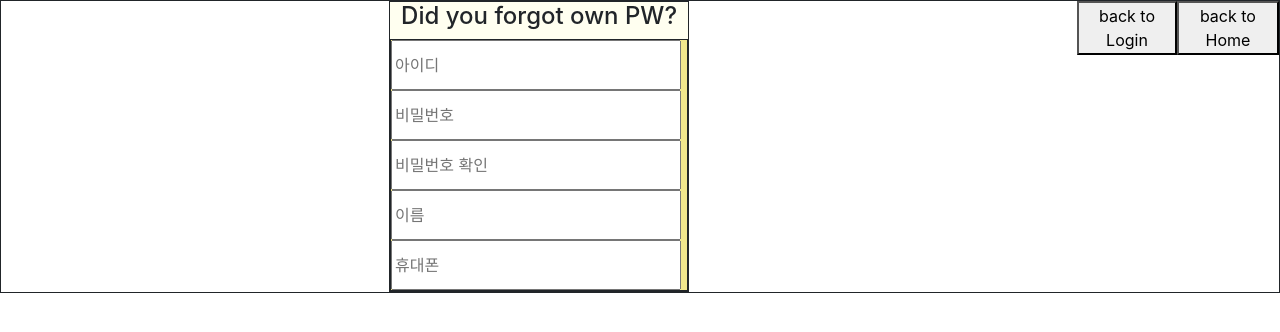
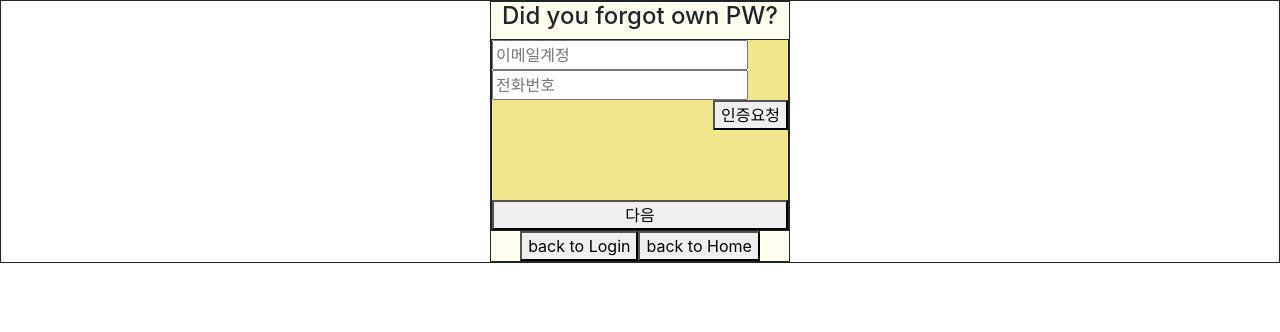
Before and after one commit to wj1089/review-prac, a React (Create React App) app: page /forgotpw in a window 1280 px wide. Shown: the top 332 px of the page. Built offline with nearby package versions, Linux system fonts and the light colour scheme.

Commit message:
fotgot password

```diff
--- a/src/actions/type.js
+++ b/src/actions/type.js
@@ -10,6 +10,7 @@ export const LOGIN_FAIL = "LOGIN_FAIL";
 // export const LOGOUT_SUCCESS = "LOGOUT_SUCCESS";
 // export const LOGOUT_FAIL = "LOGOUT_FAIL";
 export const LOGOUT = "LOGOUT";
+export const UPDATE = "UPDATE"
 
 export const SET_MESSAGE = "SET_MESSAGE";
 export const CLEAR_MESSAGE = "CLEAR_MESSAGE";
--- a/src/components/ForgotId.js
+++ b/src/components/ForgotId.js
@@ -5,13 +5,9 @@ import testUtils from 'react-dom/test-utils';
 // import PropTypes from 'prop-types';
 
 const ForgotId = () => {
-
-    const phoneCode =  "https://childsnack-test.appspot.com/_ah/api/user/v1/getAuthNum?phone=%7bparam1%7d";
+    // const phoneCode =  "https://childsnack-test.appspot.com/_ah/api/user/v1/getAuthNum?phone=%7bparam1%7d";
     const searchEmail = 'https://childsnack-test.appspot.com/_ah/api/user/v1/findEmail?phone=';
     const sendEmail = 'https://childsnack-test.appspot.com/_ah/api/user/v1/sendEmail'
-    // 'https://catproject-test.appspot.com/_ah/api/auth/v1/login/client'
-    // const searchPass = 'https://childsnack-test.appspot.com/_ah/api/user/v1/findPassword?email=';
-    // const sendPassword = 'https://childsnack-test.appspot.com/_ah/api/user/v1/sendPassword';
 
     // 기본 찾기항목
     const [forgotInfo,setForgotInfo] = useState({
@@ -27,6 +23,7 @@ const ForgotId = () => {
     const [rqustAuth, setRqustAuth] = useState('')
     // 입력한 코드넘버
     const [codeNum, setCodeNum] = useState('')
+    //마지막 사용자가 찾은 아이디
     const [userId, setUserId] = useState('')
     console.log("rqustAuth")
     console.log(rqustAuth)
@@ -37,17 +34,11 @@ const ForgotId = () => {
     const [finalCheck, setFinalCheck] = useState(false)
 
     // 아이디 보여주기
-    const [showId, setShowId] = useState(false)
+    // const [showId, setShowId] = useState(false)
+
     // 타이머
     const [minutes, setMinutes] = useState(0);
     const [seconds, setSeconds] = useState(0);
-
-    // const [show, setShow] = useState(false);
-    // const handleShow = useCallback(()=>{
-    //     setFinalCheck(false)
-    //     setShow(true)
-    // })
-    // const handleClose = () => {setShow(false);}
 
     const codeNumChange = (e) =>{
         setCodeNum(e.target.value)
@@ -71,16 +62,14 @@ const ForgotId = () => {
         console.log(rqustSwitch)
 
         setRqustSwitch(!rqustSwitch);
-
         if(rqustSwitch === true){
             console.log("통과")
-        }else if(rqustSwitch === false &&forgotInfo.phone === '' && forgotInfo.name === ''){
+        }else if(rqustSwitch === false && forgotInfo.phone === '' && forgotInfo.name === ''){
             console.log("부합하지않음")
             alert("빈칸 내용을 정확히 입력해주세요")
             setRqustSwitch(false);
             return
         }
-
         axios
         .get(searchEmail + forgotInfo.phone + '&name=' + forgotInfo.name)
         .then((response)=>{
@@ -102,7 +91,7 @@ const ForgotId = () => {
     },[forgotInfo.name, forgotInfo.phone, rqustSwitch])
 
 
-
+    //인증번호 발송 후 입력과정
     const pressCertiBtn = (
         <>
             <div>
@@ -128,7 +117,7 @@ const ForgotId = () => {
             </div>
         </>
     )
-
+    //인증요청 발송 전
     const notPressCertiBtn = (
         <button onClick={handleCodeSwitch} style={{float:'right'}}> 인증요청 </button>
     )
@@ -197,20 +186,11 @@ const ForgotId = () => {
             name :  forgotInfo.name
         } )
           .then((response) => {
-            console.log("response")
-            console.log(response)
-            console.log("agreeRqst")
-            console.log(agreeRqst)
-            console.log("showId")
-            console.log(showId)
             if(response && response.data){
                 const findId = response.data.email
-                console.log("findId")
-                console.log(findId)
                 setUserId(findId)
             }
             setAgreeRqst(true)
-            setShowId(true)
             setFinalCheck(true)
           })
           .catch((error)=>{
@@ -222,17 +202,8 @@ const ForgotId = () => {
 
       }
 
-    //인증번호 입력후 다음 전송
-    // const nextSubmit = () =>{
-    //     console.log("next Submit on")
-
-    // }
-
-
     //최종 아이디 보여지는부분
     const makeReqElement = () =>{
-
-
         return(
             <>
             <div>
@@ -240,7 +211,7 @@ const ForgotId = () => {
                     Did you forgot own ID?
                 </h3>
                 <div className="mid-area" style={{height:150}}>
-                    <div>아이디를 알려드립니다.</div>
+                    <div>고객님의 아이디를 알려드립니다.</div>
                     {userId}
                 </div>
         </div>
@@ -249,22 +220,22 @@ const ForgotId = () => {
     }
 
 
-    // useEffect(() => {
-    //     const countdown = setInterval(() => {
-    //       if (Number(seconds) > 0) {
-    //         setSeconds(Number(seconds) - 1);
-    //       }
-    //       if (Number(seconds) === 0) {
-    //         if (Number(minutes) === 0) {
-    //           clearInterval(countdown);
-    //         } else {
-    //           setMinutes(Number(minutes) - 1);
-    //           setSeconds(59);
-    //         }
-    //       }
-    //     }, 1000);
-    //     return () => clearInterval(countdown);
-    //   }, [minutes, seconds]);
+    useEffect(() => {
+        const countdown = setInterval(() => {
+          if (Number(seconds) > 0) {
+            setSeconds(Number(seconds) - 1);
+          }
+          if (Number(seconds) === 0) {
+            if (Number(minutes) === 0) {
+              clearInterval(countdown);
+            } else {
+              setMinutes(Number(minutes) - 1);
+              setSeconds(59);
+            }
+          }
+        }, 1000);
+        return () => clearInterval(countdown);
+      }, [minutes, seconds]);
 
 
 
@@ -273,8 +244,6 @@ const ForgotId = () => {
             <div style={{border:"1px solid"}}>
                 <div className="full-screen">
                     <div className="outline">
-
-                        {/* <button onClick={hanldeCodeSwitch} style={{float:'right'}}> 인증요청 </button> */}
                         {finalCheck ? makeReqElement() : makeInputElement()}
                         <div>
                             <a href="/login"><button>back to Login</button></a>
--- a/src/components/ForgotPw.js
+++ b/src/components/ForgotPw.js
@@ -1,68 +1,191 @@
-import React from 'react';
+import axios from 'axios';
+import React, { useState, useCallback} from 'react';
+// import { updateProfile } from '../actions/userAction';
+import PasswordMask from 'react-password-mask';
+
+// https://childsnack-test.appspot.com/_ah/api/auth/v1/findPassword?email=
+
+const searchPass = 'https://childsnack-test.appspot.com/_ah/api/user/v1/findPassword?email=';
+const sendPassword = 'https://childsnack-test.appspot.com/_ah/api/user/v1/sendPassword';
 
 const ForgotPw = () => {
+    //기본 입력항목
+    const [forgotPw, setForgotInfo] = useState({
+        email : '',
+        phone : ''
+    })
+    console.log("forgotPw")
+    console.log(forgotPw)
+
+    //비밀번호 재설정
+    const [pwNum,setPwNum] = useState('')
+    //인증번호
+    const [pwCodeNum, setPwCodeNum] = useState('')
+    //다음버튼
+    const [pwSwitchCheck, setPwSwitchCheck] = useState(false)
+    //인증요청 버튼
+    const [agreeCheck, setAgreeCheck] = useState(false)
+    //기본입력항목 input
+    const handleChange = useCallback((e) =>{
+        const {value, name} = e.target;
+
+        setForgotInfo({
+            ...forgotPw,
+            [name]:value
+        })
+    },[forgotPw])
+
+    //다음버튼
+    const onSubmitPwChage =()=>{
+        setPwSwitchCheck(!pwSwitchCheck)
+        console.log("pwSwitchCheck")
+        console.log(pwSwitchCheck)
+    }
+
+    //인증버튼 스위치
+    const handlePwCodeSwitch = (e) =>{
+        e.preventDefault()
+        setAgreeCheck(!agreeCheck)
+        console.log("agreeCheck")
+        console.log(agreeCheck)
+        axios
+        .get(searchPass + forgotPw.email + '&phone=' + forgotPw.phone)
+        .then((response)=>{
+            console.log("들어옴")
+            console.log("response")
+            console.log(response)
+        })
+        .catch()
+    }
+
+    //인증번호 inputChage
+    const inputPwCode =(e)=>{
+        setPwCodeNum(e.target.value)
+        console.log("pwCodeNum")
+        console.log(pwCodeNum)
+    }
+
+    //비밀번호 재설정 input
+    const pwInputChange = (e) =>{
+        setPwNum(e.target.value)
+        console.log("pwNum")
+        console.log(pwNum)
+    }
+
+    console.log("pwSwitchCheck")
+    console.log(pwSwitchCheck)
+
+    //
+    const makePwInput = () =>{
+        return (
+        <>
+            <div>
+                <input
+                // className="sign-input"
+                id="email"
+                name="email"
+                type="email"
+                placeholder="이메일계정"
+                onChange={handleChange}
+                />
+            </div>
+
+            <div>
+                <input
+                // className="sign-input"
+                name="phone"
+                type="tel"
+                placeholder="전화번호"
+                onChange={handleChange}
+                />
+            </div>
+                {agreeCheck===true ? pressPwCertifi : notPressPwCertifi}
+            <button type="submit"  onClick={onSubmitPwChage} style={{width:"100%"}}>다음</button>
+        </>
+        )
+    }
+
+    const makePwChange = () =>{
+        return(
+        <>
+            <div>
+                <input
+                type="text"
+                placeholder="비밀번호"
+                onChange={pwInputChange}
+                />
+
+                <input
+                type="text"
+                placeholder="비밀번호 재입력"
+                onChange={pwInputChange}
+                />
+            </div>
+
+            <button type="button" style={{width:"100%"}}>로그인하러 가기</button>
+        </>
+        )
+    }
+
+    const notPressPwCertifi = (
+        <div>
+            <div style={{height:100}}>
+                <button type="button" style={{float:"right"}} onClick={handlePwCodeSwitch}>인증요청</button>
+            </div>
+        </div>
+    )
+
+    const pressPwCertifi = (
+        <div>
+            <div style={{height:100}}>
+                <input
+                    // className="modal-input"
+                    type='text'
+                    name="codeNum"
+                    value={pwCodeNum}
+                    onChange={inputPwCode}
+                    placeholder="인증번호 입력"
+                />
+
+                <button
+                    type="submit"
+                    onClick={handlePwCodeSwitch}
+                >
+                    다시인증
+                </button>
+
+                <div className="footer">
+                    <div className="modal-timer">
+                        {/* 인증번호가 발송되었습니다  */}
+                        {/* <div>(남은 시간 {minutes}:
+                        {seconds < 10 ? `0${seconds}` : seconds})
+                        </div> */}
+                    </div>
+                </div>
+                <button type="button" style={{float:"right"}} onClick={handlePwCodeSwitch}>뒤로</button>
+            </div>
+        </div>
+    )
+
     return (
        <>
             <div style={{display:'flex',justifyContent:'center', border:"1px solid"}}>
                 <div className="full-screen">
                     <div className="outline">
-                    <h4 style={{display:'flex',justifyContent:'center'}}>
-                        Did you forgot own PW?
-                    </h4>
+
+                        <h4 style={{display:'flex',justifyContent:'center'}}>
+                            Did you forgot own PW?
+                        </h4>
+
                         <div className="mid-area">
-                            <div>
-                                <input
-                                className="sign-input"
-                                id="email"
-                                name="email"
-                                type="email"
-                                placeholder="아이디"
-                                />
-                            </div>
+                            {pwSwitchCheck === true ? makePwChange() : makePwInput()}
+                        </div>
 
-                            <div>
-                                <input
-                                className="sign-input"
-                                id="password"
-                                name="password"
-                                type="text"
-                                placeholder="비밀번호"
-                                />
-                            </div>
-
-                            <div>
-                                <input
-                                className="sign-input"
-                                id="pswcheck"
-                                name="pswcheck"
-                                type="text"
-                                placeholder="비밀번호 확인"
-                                />
-                            </div>
-
-                            <div>
-                                <input
-                                className="sign-input"
-                                type="text"
-                                placeholder="이름"
-                                />
-                            </div>
-
-                            <div>
-                                <input
-                                className="sign-input"
-                                name="phone"
-                                type="tel"
-                                placeholder="휴대폰"
-                                />
-                            </div>
+                        <div style={{display:'flex',justifyContent:'center'}}>
+                            <a href="/login"><button>back to Login</button></a>
+                            <a href="/"><button>back to Home</button></a>
                         </div>
                     </div>
-                </div>
-
-                <div style={{display:'flex',justifyContent:'center'}}>
-                    <a href="/login"><button>back to Login</button></a>
-                    <a href="/"><button>back to Home</button></a>
                 </div>
             </div>
        </>
--- a/src/components/Home.js
+++ b/src/components/Home.js
@@ -59,12 +59,12 @@ const Home = (props) => {
                     </Login>
                 )} */}
                 <h1>Please Sign Up First</h1>
-                {/* <a href="/login"><button>로그인</button></a> */}
+                <a href="/login"><button>로그인</button></a>
 
-                {!isSubmit ? (
+                {/* {!isSubmit ? (
                     <Signin submitForm={submitForm}/>) :
                     (<Logout />)
-                    }
+                    } */}
 
 
             </div>
--- a/src/components/Login.js
+++ b/src/components/Login.js
@@ -2,6 +2,8 @@ import React, { useState } from 'react';
 import { withRouter } from "react-router-dom";
 import { useDispatch } from 'react-redux';
 import { loginUser } from "../actions/userAction"
+import PasswordMask from 'react-password-mask';
+
 import "./login.css"
 
 const Login = (props) => {
@@ -63,7 +65,7 @@ const Login = (props) => {
                 <header><h1>Login Page</h1></header>
                 <div className="mid-area">
                     <input className="idpw-input" value={email} name="email" type="text" placeholder="아이디" onChange={changeId} />
-                    <input className="idpw-input" value={password} name="password" type="text" placeholder="비밀번호" onChange={changePw} />
+                    <PasswordMask className="idpw-input" value={password} name="password" type="text" placeholder="비밀번호" onChange={changePw} />
                     <input className="idpw-input" value={os} name="os" type="text" placeholder="OS" onChange={changeOs} />
                     <input className="idpw-input" value={uuid} name="uuid" type="text" placeholder="uuid" onChange={changeUuid} />
 
--- a/src/components/Signin.js
+++ b/src/components/Signin.js
@@ -10,6 +10,7 @@ import "react-datepicker/dist/react-datepicker.css";
 import 'bootstrap/dist/css/bootstrap.min.css';
 import {Modal, Button} from "react-bootstrap"
 import DaumPostcode from 'react-daum-postcode';
+import PasswordMask from 'react-password-mask';
 
 const Signin = (props) => {
     const dispatch = useDispatch();
@@ -146,7 +147,7 @@ const Signin = (props) => {
                         </div>
 
                         <div>
-                            <input
+                            <PasswordMask
                             className="sign-input"
                             id="password"
                             name="password"
@@ -159,7 +160,7 @@ const Signin = (props) => {
                         </div>
 
                         <div>
-                            <input
+                            <PasswordMask
                                 className="sign-input"
                                 id="pswcheck"
                                 name="pswcheck"
--- a/src/components/validationInfo.js
+++ b/src/components/validationInfo.js
@@ -1,3 +1,4 @@
+
 export default function validationInfo(signInput){
 
     let error = [];
```
Also changed, not shown: src/actions/userAction.js (+9 -1 lines), 1 other file (tests, documents, lock files or other folders).
